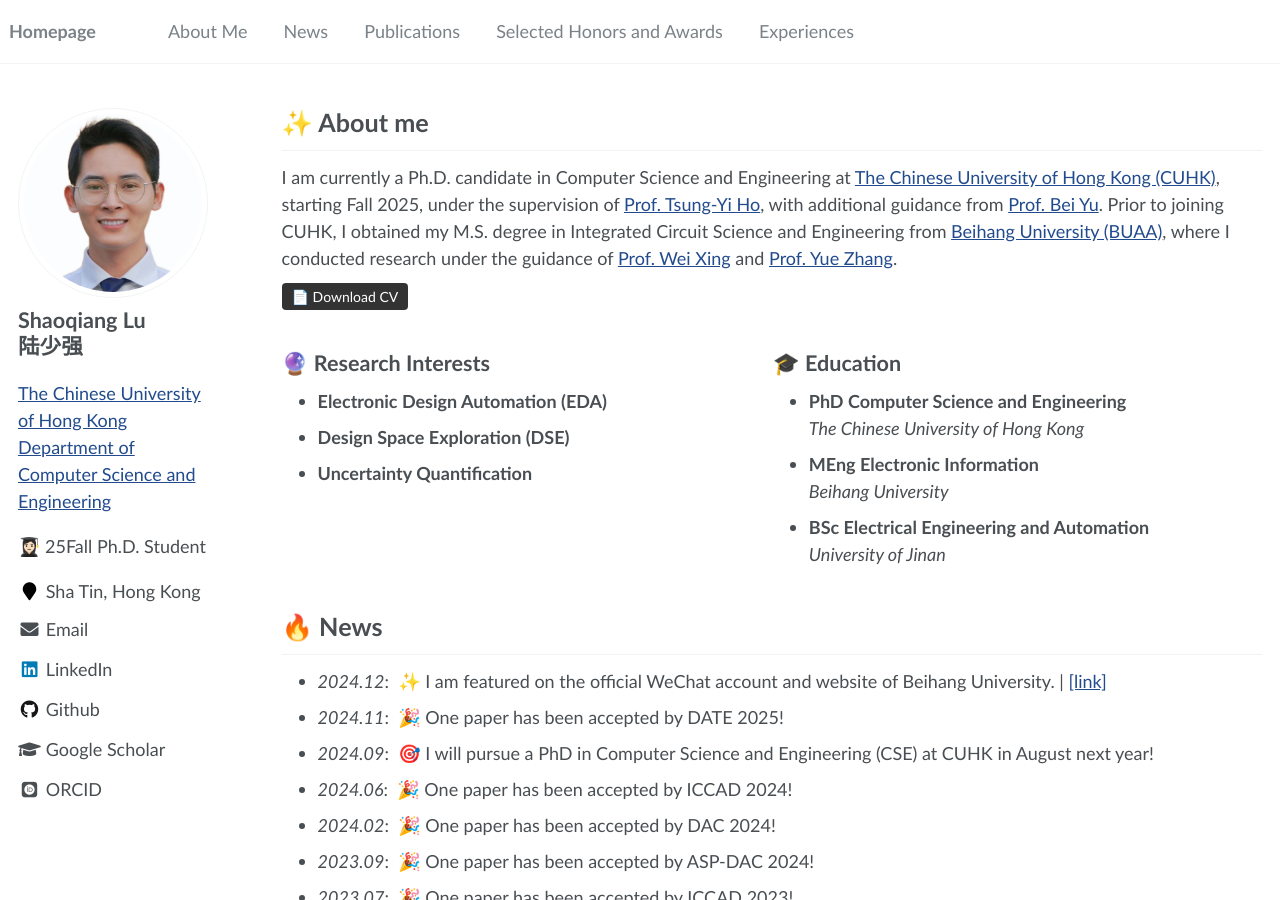
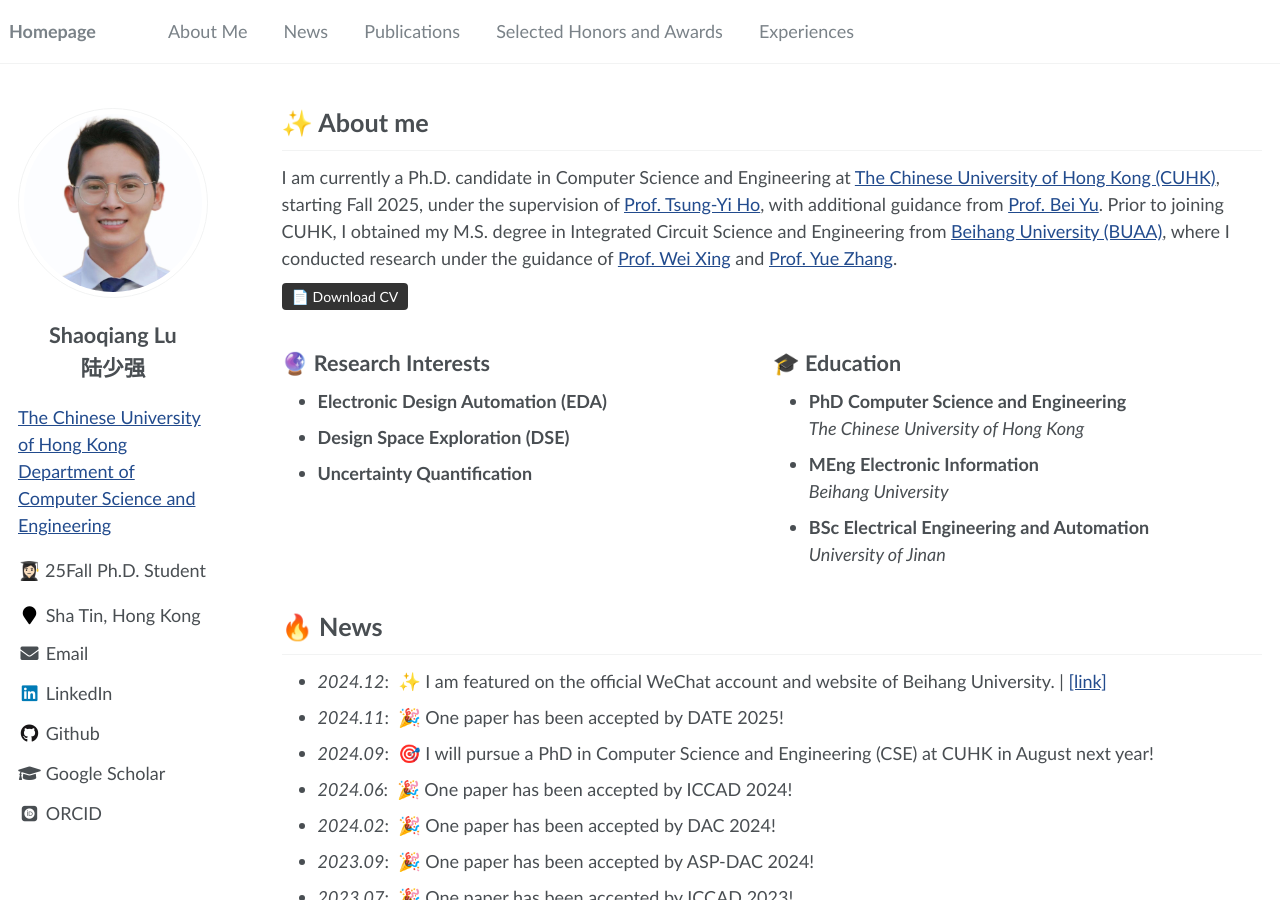
Before and after one commit to ShaoqiangLu/ShaoqangLu.github.io, a Jekyll site: the page built from _pages/about.md, in a window 1280 px wide and 900 px high. Built offline with Jekyll 4.4.1, drawn with Linux system fonts in a browser that asks for light colours; some web fonts are replaced.

Commit message:
Update _config.yml

```diff
--- a/_config.yml
+++ b/_config.yml
@@ -21,7 +21,7 @@ baidu_site_verification  :  # get baidu_site_verification from https://ziyuan.ba
 
 # Site Author
 author:
-  name             : "Shaoqiang Lu<br>陆少强"
+  name: "<p align='center'>Shaoqiang Lu<br>陆少强</p>"
   avatar           : "images/lsq.jpg"
   # bio              : "The Chinese University of Hong Kong // Department of Computer Science and Engineering"
   bio: |
```
